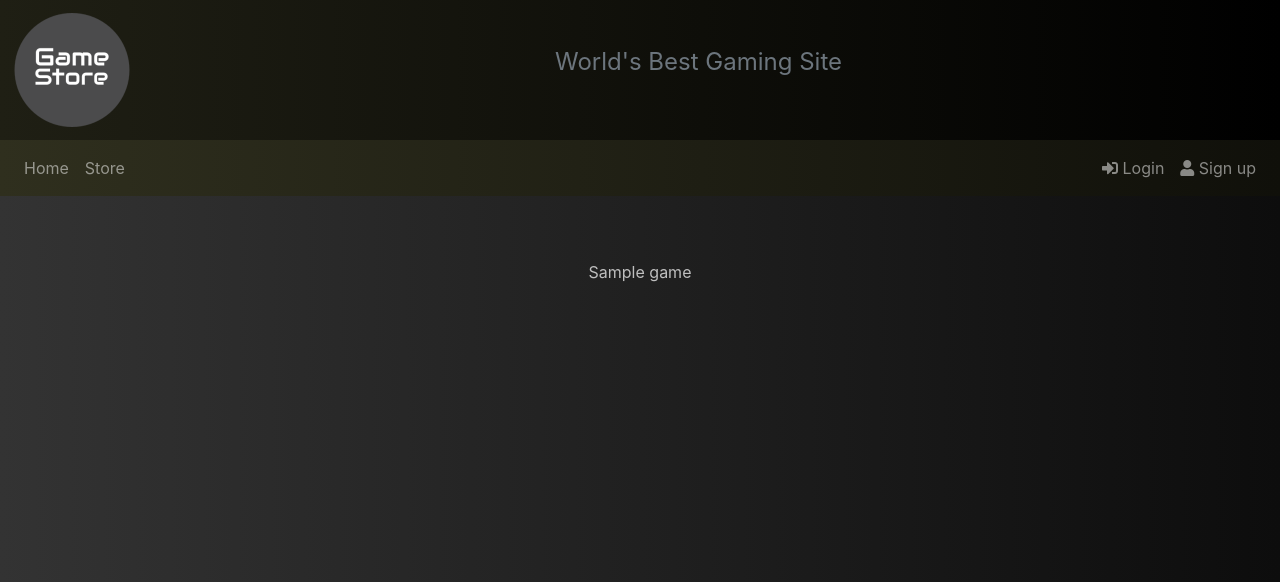
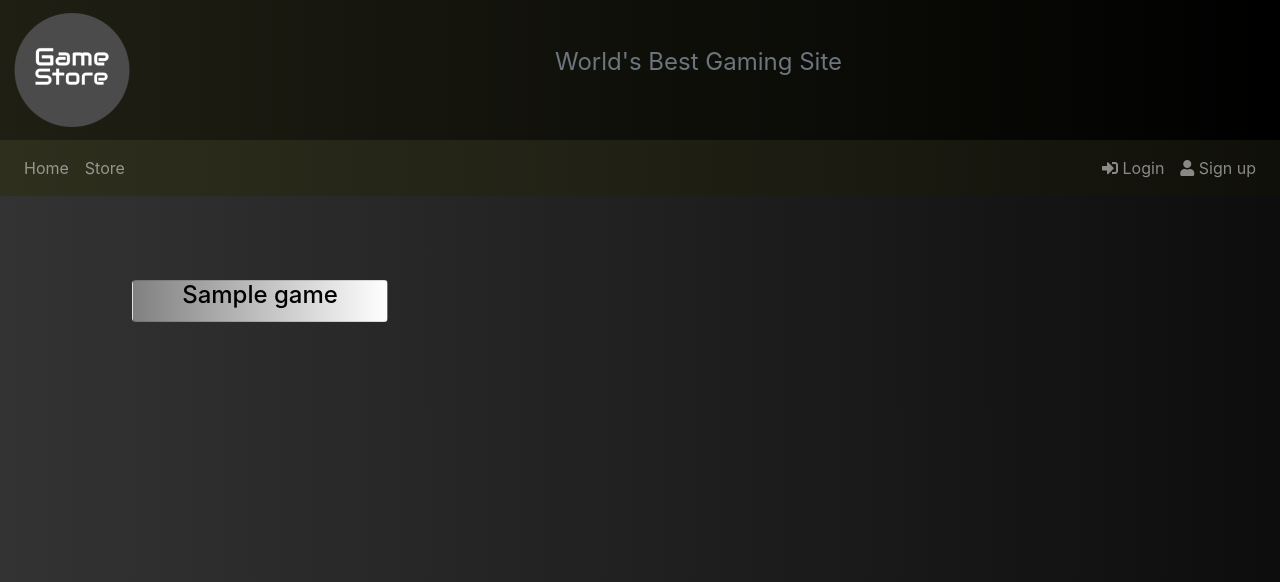
Before and after one commit to LVK-96/WSD-project, a Django app: page /store in a window 1280 px wide. Shown: the top 582 px of the page. Run offline with Django 3.2, Linux system fonts and the light colour scheme; tables that the repository leaves empty hold one stand-in row (values such as "Sample post"); some libraries are stand-ins or nearby versions.

Commit message:
Additions to store.html and base

```diff
--- a/wsd_project/templates/base.html
+++ b/wsd_project/templates/base.html
@@ -39,13 +39,11 @@
             .jumbotron {
                 background-color: black;
                 background-image: linear-gradient(to right, rgb(51, 51, 51), rgb(13, 13, 13));
-            }
-            .container {
                 color: rgb(191, 191, 191);
                 text-align: center;
             }
             .signup {
-                text-align: left;
+                text-align: center;
             }
             .btn {
                 display: inline-block;
@@ -58,14 +56,22 @@
                 white-space: nowrap;
             }
             iframe {
-                width: device-width;
-                height: device-height;
+                background-color: rgb(217, 217, 217);
+                /*overflow: scroll;*/
+
             }
             .lib-games {
                 margin-bottom: 10px;
             }
             .lib-header {
                 margin-bottom: 30px;
+            }
+            #store {
+                padding: 20px;
+                color: black;
+            }
+            .card {
+                background-image: linear-gradient(to right, rgb(128, 128, 128), white);
             }
 
         </style>
@@ -129,9 +135,9 @@
 
         <main>
             <div class="jumbotron jumbotron-fluid">
-                <div class="container">
+                <!--<div class="container">-->
                     {% block content %}{% endblock %}
-                </div>
+                <!--</div>-->
             </div>
         </main>
 
--- a/wsd_project/templates/store/startgame.html
+++ b/wsd_project/templates/store/startgame.html
@@ -12,7 +12,7 @@
 {% block title %}You Are Playing A Game{% endblock %}
 <h2>{{ game.name }}</h2>
 
-<!-- TO DO: make this modal mobile friendly-->
+<!-- TO DO: make this modal IOS friendly-->
 <div class="text-center">
     <button type="button" class="btn btn-primary" data-toggle="modal" data-target="#myModal">Click here to launch</button>
 </div>
--- a/wsd_project/templates/store/store.html
+++ b/wsd_project/templates/store/store.html
@@ -1,7 +1,11 @@
 {% extends 'base.html' %}
 {% block content %}
+<div class="container">
+    <div class="row">
         {% for game in allgames %}
-    {{game.name}}
+            <div class="col-lg-4 col-md-6 col-sm-12" id="store">
+                <div class="card bg-dark mx-auto" style="width: 16rem;">
+                    <h4 class="card-title">{{game.name}}</h4>
                     {% if user.is_authenticated %}
                     <form method="POST">
                         {% csrf_token %}
@@ -9,5 +13,9 @@
                         <input type="submit" value="Add to cart">
                     </form>
                     {% endif %}
+                </div>
+            </div>
         {% endfor %}
+    </div>
+</div>
 {% endblock %}
```
Lines whose indentation alone changed are shown as unchanged.
